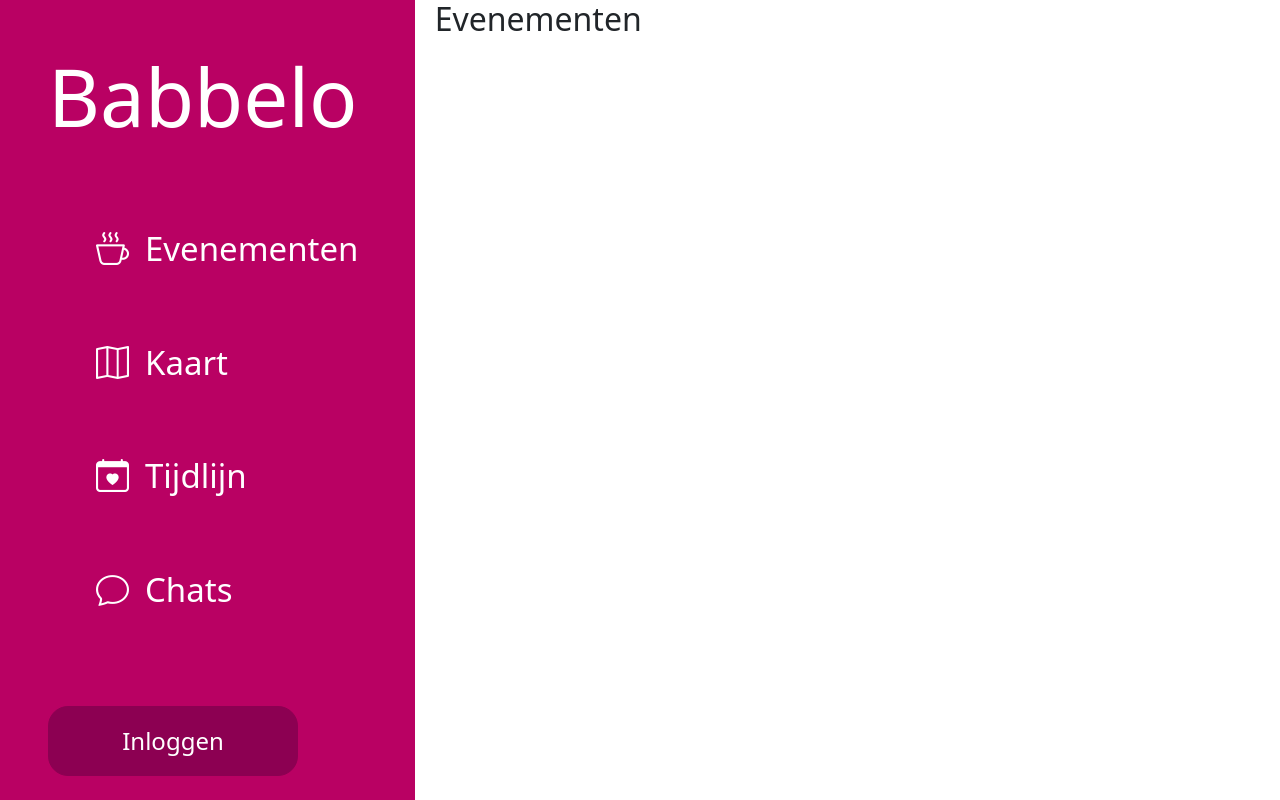
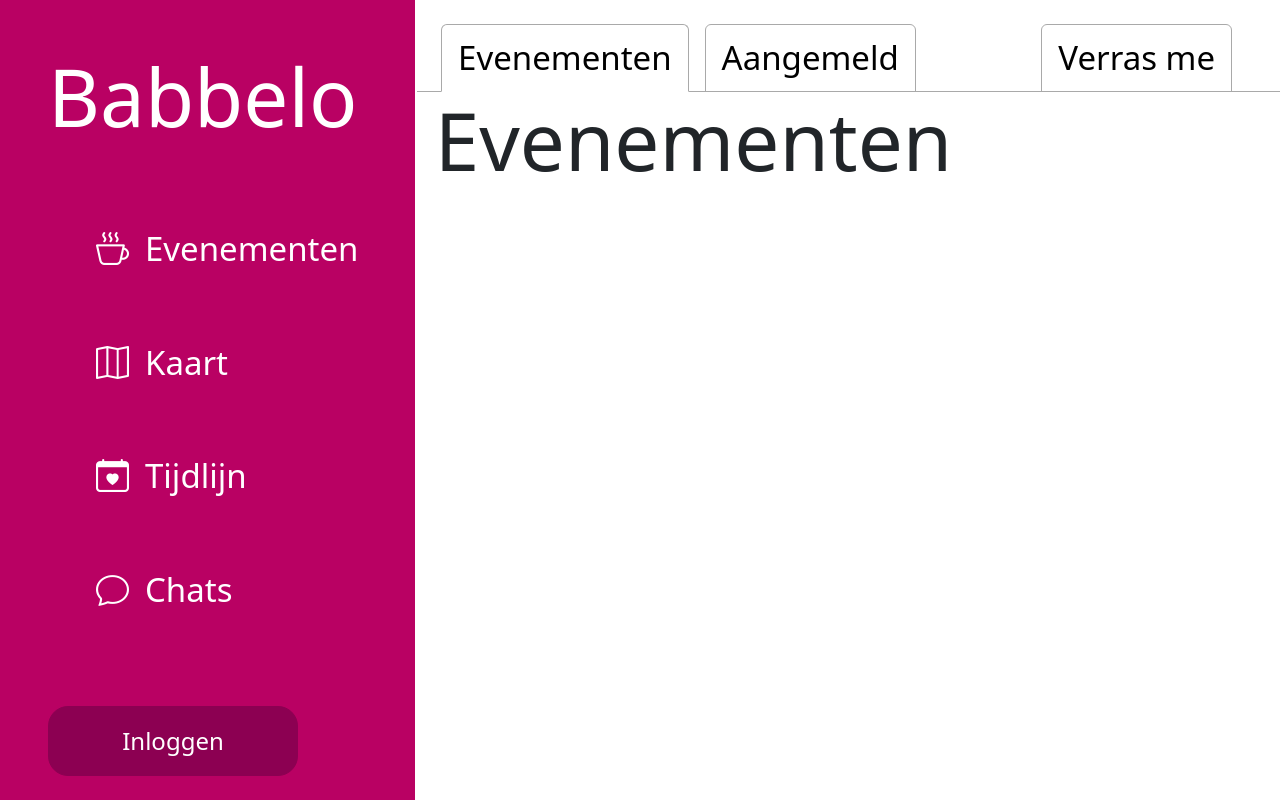
Before and after one commit to WebProgrammingProjectGroup9/Babbelo, a Next.js app: page /evenementen in a window 1280 px wide. Built offline with nearby package versions, Linux system fonts and the light colour scheme.

Commit message:
evenementen tabs

```diff
--- /dev/null
+++ b/src/components/EvenementenTabs.js
@@ -0,0 +1,27 @@
+import { useRouter } from 'next/router';
+import Link from 'next/link';
+
+export default function EvenementenTabs() {
+    const router = useRouter();
+    const { pathname } = router;
+
+    return (
+        <ul className="nav nav-tabs pt-4 ms-n1 d-flex">
+            <li className="nav-item ps-4">
+                <Link href="/evenementen" className={`nav-link ${pathname === '/evenementen' ? 'active' : ''}`} aria-current="page">
+                    Evenementen
+                </Link>
+            </li>
+            <li className="nav-item ps-3">
+                <Link href="/evenementen/aangemeld" className={`nav-link ${pathname === '/evenementen/aangemeld' ? 'active' : ''}`} aria-current="page">
+                    Aangemeld
+                </Link>
+            </li>
+            <li className="nav-item ms-auto me-5">
+                <Link href="/evenementen/swipen" className={`nav-link ${pathname === '/evenementen/swipen' ? 'active' : ''}`} aria-current="page">
+                    Verras me
+                </Link>
+            </li>
+        </ul>
+    );
+}
--- a/src/pages/evenementen.js
+++ /dev/null
@@ -1,7 +0,0 @@
-export default function evenementen() {
-    return (
-      <div>
-        <h2>Evenementen</h2>
-      </div>
-    );
-  }
--- /dev/null
+++ b/src/pages/evenementen/index.js
@@ -0,0 +1,10 @@
+import EvenementenTabs from "@/components/EvenementenTabs";
+
+export default function evenementen() {
+    return (
+      <div>
+        <EvenementenTabs />
+        <h1>Evenementen</h1>
+      </div>
+    );
+  }
--- a/src/styles/globals.css
+++ b/src/styles/globals.css
@@ -2,6 +2,7 @@ h1 {
   font-size: 5rem;
 }
 
+/* Sidebar */
 .sidebar {
   background-color: #B90163;
   color: #fff;
@@ -27,6 +28,39 @@ h1 {
   color: #fff;
 }
 
+/* Tabs */
+.nav-tabs {
+  border-color: darkgray;
+}
+
+.nav-tabs .nav-item:hover {
+  background-color: #fff;
+}
+
+.nav-tabs .nav-link{
+  color: black;
+  border: lightgray 1px solid;
+  border-bottom: 1px solid #dee2e6;
+  border-color: darkgray;
+}
+
+.nav-tabs .nav-link.active {
+  border-color: darkgray;
+  border-bottom-color: #fff;
+}
+
+.nav-tabs .nav-link:hover{
+  color: white;
+  background-color: #CC689E;
+}
+
+.nav-tabs .nav-link.active:hover {
+  color: black;
+  background-color: #fff;
+  border-bottom-color: #fff !important;
+}
+
+/* Buttons */
 .btn-secondary {
   background-color: #8C0052;
   border-color: #8C0052;
@@ -40,3 +74,8 @@ h1 {
   background-color: #a40158;
   border-color: #a40158;
 }
+
+/* Bootstrap */
+.ms-n1 {
+  margin-left: -1.1rem !important;
+}
```
Also changed, not shown: src/pages/evenementen/aangemeld.js (added, +10 -0 lines), src/pages/evenementen/swipen.js (added, +11 -0 lines).
